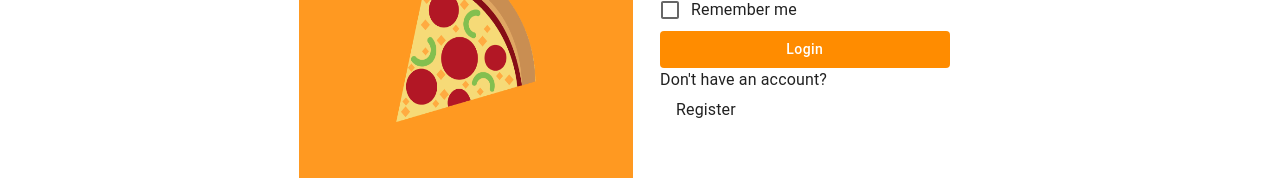
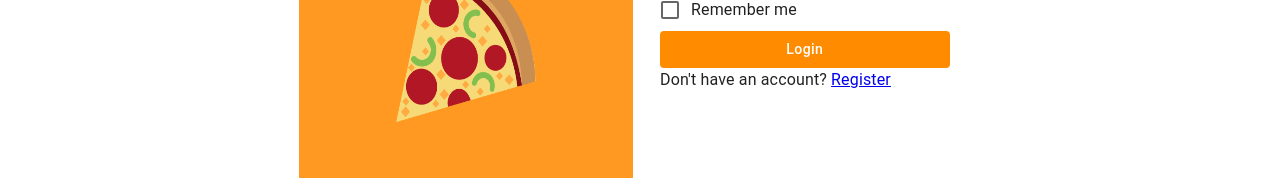
Before and after one commit to getye/Pizza-Ordering-App, a React (Create React App) app in the folder client/: page /signin in a window 1280 px wide. Shown: the part 328-506 px from the top of the page. Built offline with nearby package versions, Linux system fonts and the light colour scheme.

Commit message:
profile modal15

```diff
--- a/client/src/components/signin.js
+++ b/client/src/components/signin.js
@@ -1,6 +1,6 @@
 import React, { useState } from 'react';
-import { useNavigate } from 'react-router-dom';
-import { Snackbar, Alert, Grid, Box, Typography, TextField, Button, Link, FormControlLabel, Checkbox, Divider, MenuItem } from '@mui/material';
+import { useNavigate, Link } from 'react-router-dom';
+import { Snackbar, Alert, Grid, Box, Typography, TextField, Button, FormControlLabel, Checkbox, Divider } from '@mui/material';
 import sideFrame from '../assets/sideFrame.png'
 import pizza from '../assets/pizza.png'
 
@@ -122,7 +122,7 @@ export const Signin = ({setIsAuthenticated}) => {
             </Button>
             <Grid className="footer">
               <Typography component="h5">
-                Don't have an account? <MenuItem onClick={() =>{navigate("/signup")}}>Register</MenuItem>
+                Don't have an account? <Link to={"/signup"}>Register</Link>
               </Typography>
             </Grid>
           </Box>
--- a/client/src/components/signup.js
+++ b/client/src/components/signup.js
@@ -1,15 +1,13 @@
 import React, { useState } from 'react';
 import { z } from 'zod';
 import Axios from 'axios';
-import { useNavigate } from 'react-router-dom';
-
+import { Link } from 'react-router-dom';
 import {
   Grid, Box, Typography, TextField, Button, Snackbar, Alert,
   FormControl, InputLabel, OutlinedInput, InputAdornment, IconButton,
   FormControlLabel,
   Checkbox,
-  Divider,
-  MenuItem
+  Divider
 } from '@mui/material';
 import Visibility from '@mui/icons-material/Visibility';
 import VisibilityOff from '@mui/icons-material/VisibilityOff';
@@ -33,7 +31,6 @@ const signupSchema = z.object({
 });
 
 export const Signup = () => {
-  const navigate = useNavigate();
   const initialFormValues = {
     email: '',
     password: '',
@@ -233,7 +230,7 @@ export const Signup = () => {
               Sign up
             </Button>
             <Typography component="h5">
-              Have an account? <MenuItem onClick={() =>{navigate("/signin")}}>Sign in</MenuItem>
+              Have an account? <Link to={'/signup'}>Sign in</Link>
             </Typography>
           </Box>
         </Grid>
```
Also changed, not shown: 8 other files (tests, documents, lock files or other folders).
